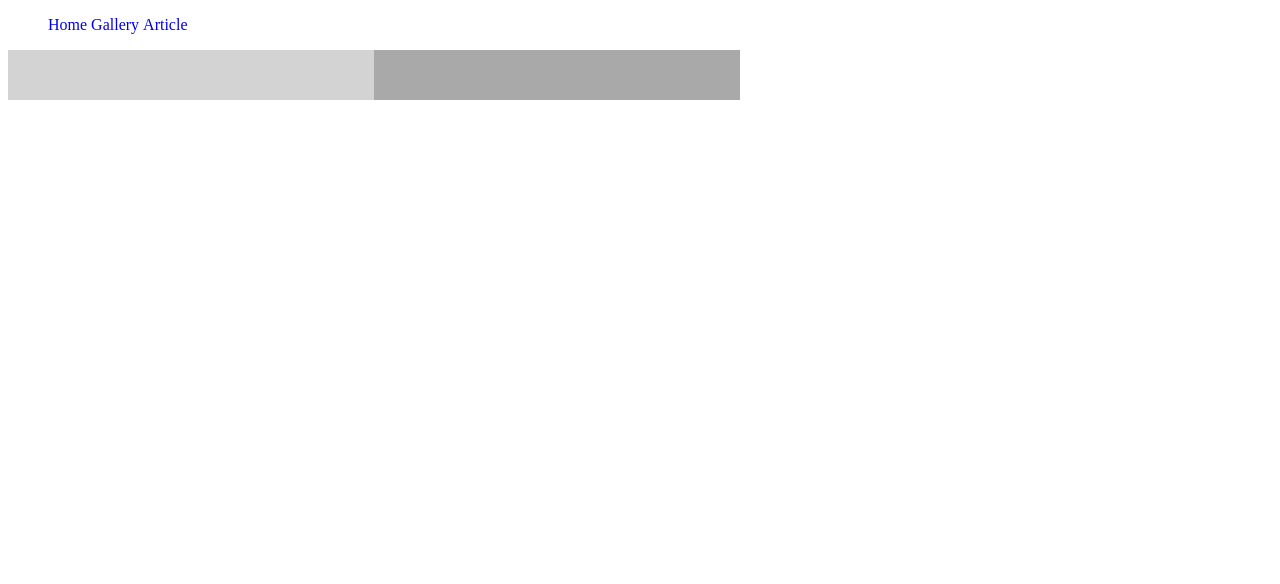
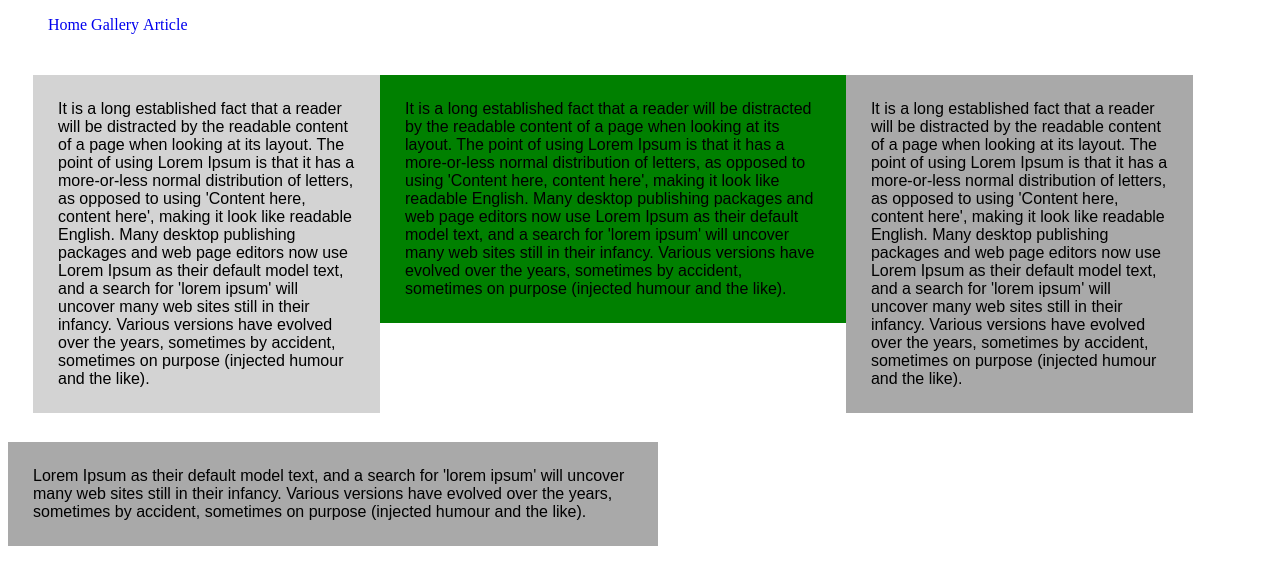
Before and after one commit to thomas-szlezak/CSS-Layouts, a plain HTML site: page index.html in a window 1280 px wide. Drawn offline with Linux system fonts and the light colour scheme.

Commit message:
Not working out so well :(

```diff
--- a/index.html
+++ b/index.html
@@ -18,8 +18,22 @@
 					</nav>
 
 				</header>
-			<div id="social"></div>
-			<div id="left"></div>
-			<div id="right"></div>
+			<div id="pagewrap">
+
+
+				<div id="left">
+					It is a long established fact that a reader will be distracted by the readable content of a page when looking at its layout. The point of using Lorem Ipsum is that it has a more-or-less normal distribution of letters, as opposed to using 'Content here, content here', making it look like readable English. Many desktop publishing packages and web page editors now use Lorem Ipsum as their default model text, and a search for 'lorem ipsum' will uncover many web sites still in their infancy. Various versions have evolved over the years, sometimes by accident, sometimes on purpose (injected humour and the like).
+				</div>
+
+				<div id="maincontent">
+					It is a long established fact that a reader will be distracted by the readable content of a page when looking at its layout. The point of using Lorem Ipsum is that it has a more-or-less normal distribution of letters, as opposed to using 'Content here, content here', making it look like readable English. Many desktop publishing packages and web page editors now use Lorem Ipsum as their default model text, and a search for 'lorem ipsum' will uncover many web sites still in their infancy. Various versions have evolved over the years, sometimes by accident, sometimes on purpose (injected humour and the like).
+
+				</div>
+				<div id="right">
+					It is a long established fact that a reader will be distracted by the readable content of a page when looking at its layout. The point of using Lorem Ipsum is that it has a more-or-less normal distribution of letters, as opposed to using 'Content here, content here', making it look like readable English. Many desktop publishing packages and web page editors now use Lorem Ipsum as their default model text, and a search for 'lorem ipsum' will uncover many web sites still in their infancy. Various versions have evolved over the years, sometimes by accident, sometimes on purpose (injected humour and the like).
+				</div></div>
+				<div id="footer">
+					Lorem Ipsum as their default model text, and a search for 'lorem ipsum' will uncover many web sites still in their infancy. Various versions have evolved over the years, sometimes by accident, sometimes on purpose (injected humour and the like).
+				</div>
 		</body>
 	</html>
--- a/styles/style.css
+++ b/styles/style.css
@@ -1,3 +1,7 @@
+#pagewrap {
+	width: 94%;
+}
+
 .menu {
 	text-decoration: none;
 	margin: auto;
@@ -9,7 +13,7 @@ a {
 
 li {
 	list-style: none;
-	display: inline-block;
+	display: inline;
 
 }
 
@@ -20,9 +24,6 @@ div {
 
 }
 
-#pagewrap {
-	width: 94%;
-}
 
 
 #left {
@@ -44,10 +45,10 @@ div {
 }
 
 #footer {
+	clear: both;
 	background-color: darkgray;
+	width: 600px;
 	margin: 0 auto;
-	width: 80%;
-	clear: both;
 
 }
 
```
Also changed, not shown: article.html (+2 -1 lines). Lines whose indentation alone changed are shown as unchanged.
